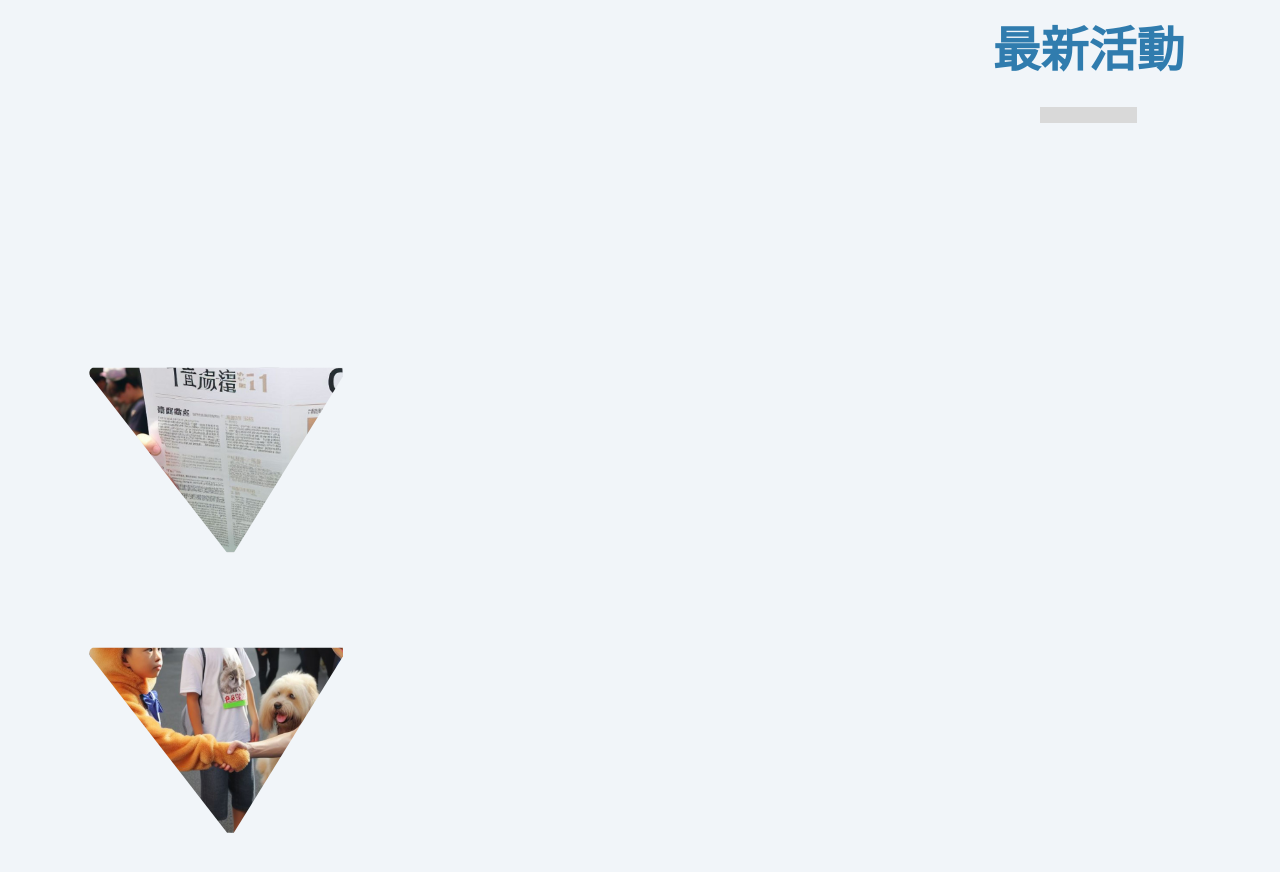
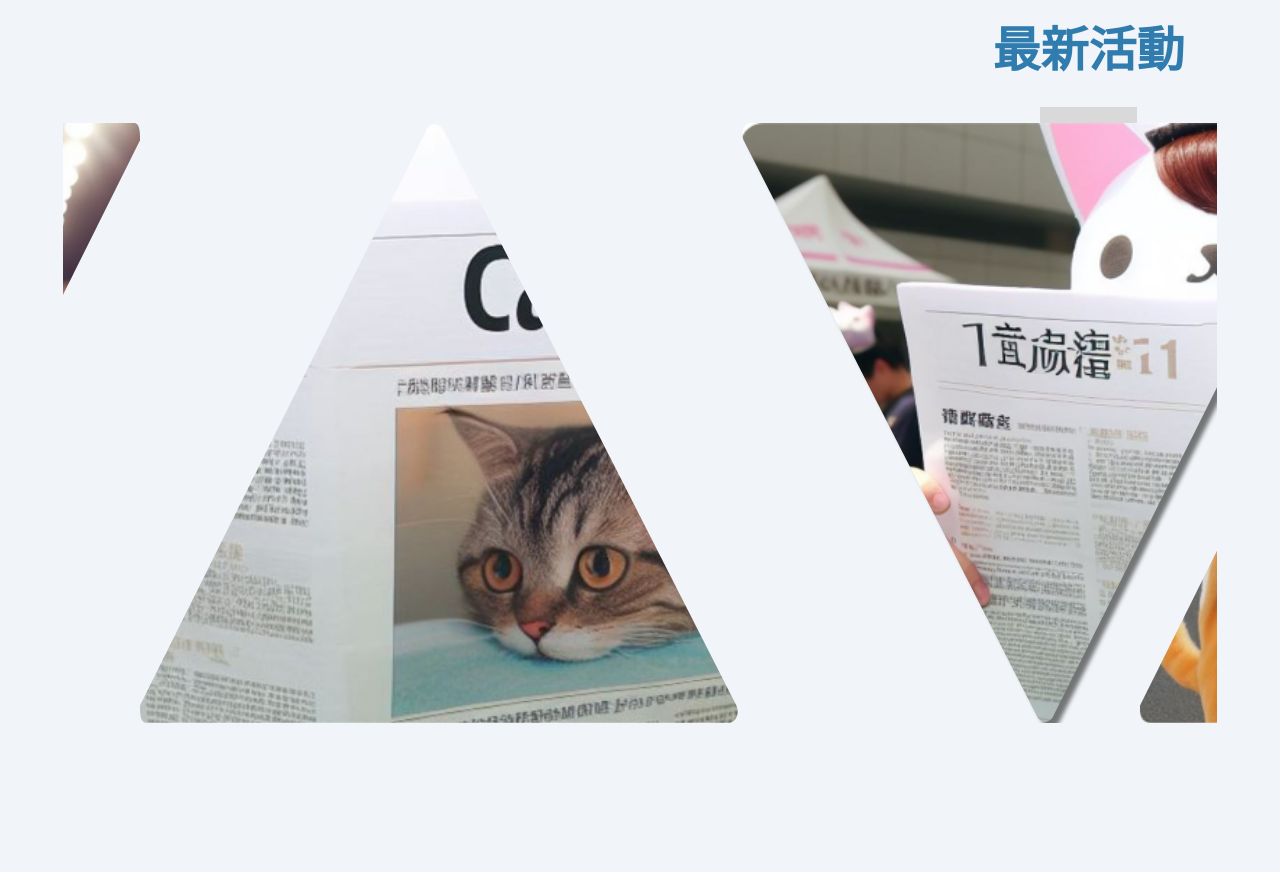
Before and after one commit to minilabmemo/f2e-election-meowsakka, a React (Create React App) app: page / in a window 1280 px wide. Shown: the part 1820-2692 px from the top of the page. Built offline with nearby package versions, Linux system fonts and the light colour scheme.

Commit message:
Fix: styles mask

```diff
--- /dev/null
+++ b/src/assets/styles/custom.css
@@ -0,0 +1,17 @@
+
+.news-photo{
+  width: 600px;
+  height: 600px;
+  background-size: cover;
+}
+
+.clipped {
+  -webkit-clip-path: url(#my-clip-path);
+  clip-path: url(#my-clip-path);
+
+}
+
+.clipped-rotate {
+  -webkit-clip-path: url(#rotate-clip-path);
+  clip-path: url(#rotate-clip-path);
+}
--- a/src/assets/styles/global.css
+++ b/src/assets/styles/global.css
@@ -1,6 +1,3 @@
-*, *::before, *::after {
-  box-sizing: border-box
-}
 
 
 img {
@@ -9,22 +6,3 @@ img {
   -webkit-user-drag: none;
   vertical-align: middle;
 }
-
-/* .mask{
-  background-image: url("../images/a1_photo.png") no-repeat top center;
-  background-size: cover;
-  -webkit-mask: url("../images/triangle_mask.png") no-repeat center center;
-  mask: url("../images/triangle_mask.png") no-repeat center center;
-  width: 280px;
-  height: 280px;
-} */
-
-.clipped {
-  width: 280px;
-  height: 280px;
-
-  background-size: cover;
-  -webkit-clip-path: url(#my-clip-path);
-  clip-path: url(#my-clip-path);
-
-}
--- a/src/index.tsx
+++ b/src/index.tsx
@@ -2,7 +2,7 @@ import ReactDOM from 'react-dom/client'
 
 import "./assets/styles/tailwind.css";
 import "./assets/styles/global.css";
-
+import "./assets/styles/custom.css";
 import "./assets/styles/animation.css";
 import App from "./App";
 import * as serviceWorker from "./serviceWorker";
--- a/src/layouts/Content.tsx
+++ b/src/layouts/Content.tsx
@@ -2,10 +2,11 @@ import React from 'react'
 import banner from "../assets/images/banner.png";
 import BG from "../assets/images/BG_top.png";
 
-import mask from "../assets/images/mask.svg";
-import test from "../assets/images/test.svg";
+
 import a1_photo from "../assets/images/a1_photo.png";
 import a2_photo from "../assets/images/a2_photo.png";
+import a3_photo from "../assets/images/a3_photo.png";
+import a4_photo from "../assets/images/a4_photo.png";
 function Title({ text }: { text: string }) {
   return (
     <div className=" flex flex-col items-center w-[257px]">
@@ -17,7 +18,7 @@ function Title({ text }: { text: string }) {
 
 export default function Content() {
 
-
+  const photoSize = 200;
   return (
     <div className="">
       <section id="about" >
@@ -58,13 +59,36 @@ export default function Content() {
         <div className="carousel">
 
 
-          <svg className="svg">
-            <clipPath id="my-clip-path" clipPathUnits="objectBoundingBox"><path d="M0.586,1 C0.592,1,0.605,1,0.61,1 L1,0.369 C1,0.356,1,0.339,1,0.339 H0.109 C0.097,0.339,0.09,0.356,0.097,0.369 L0.586,1"></path></clipPath>
+
+          <svg className="svg w-0 h-0">
+            <clipPath id="my-clip-path" clipPathUnits="objectBoundingBox">
+              <path d="M0.496,0.991 C0.502,1,0.515,1,0.521,0.991 L1,0.029 C1,0.016,1,0,0.989,0 H0.019 C0.007,0,0,0.016,0.006,0.029 L0.496,0.991"></path>
+            </clipPath>
           </svg>
-          <div style={{ backgroundImage: `url(${a1_photo})` }} className="clipped"> </div>
-          <div style={{ backgroundImage: `url(${a2_photo})` }} className="clipped "> </div>
+          <svg className="svg w-0 h-0">
+            <clipPath id="rotate-clip-path" clipPathUnits="objectBoundingBox" transform="rotate(180,300,300) ">
+              <path d="M0.496,0.991 C0.502,1,0.515,1,0.521,0.991 L1,0.029 C1,0.016,1,0,0.989,0 H0.019 C0.007,0,0,0.016,0.006,0.029 L0.496,0.991"></path>
+            </clipPath>
+          </svg>
 
+          <div className="flex justify-center items-baseline overflow-hidden relative">
+
+            <div style={{ backgroundImage: `url(${a1_photo})` }} className="grow-0 shrink-0 news-photo clipped "> </div>
+            <div style={{ backgroundImage: `url(${a2_photo})` }} className="grow-0 shrink-0  news-photo clipped-rotate "> </div>
+            <div style={{ backgroundImage: `url(${a3_photo})` }} className="grow-0 shrink-0 news-photo clipped "> </div>
+            <div style={{ backgroundImage: `url(${a4_photo})` }} className="grow-0 shrink-0  news-photo clipped-rotate "> </div>
+
+            <div className="drop-shadow-[6px_6px_2px_rgba(61,61,61,0.7)] -mr-[200px]">
+              <div style={{ backgroundImage: `url(${a1_photo})` }} className="grow-0 shrink-0 news-photo clipped "> </div>
+            </div>
+            <div style={{ backgroundImage: `url(${a2_photo})` }} className="grow-0 shrink-0  news-photo clipped-rotate "> </div>
+            <div style={{ backgroundImage: `url(${a3_photo})` }} className="grow-0 shrink-0 news-photo clipped "> </div>
+            <div style={{ backgroundImage: `url(${a4_photo})` }} className="grow-0 shrink-0  news-photo clipped-rotate "> </div>
+
+
+          </div>
         </div>
+
       </section >
 
     </div >
```
Also changed, not shown: src/assets/images/mask.svg (deleted), src/assets/images/test.svg (deleted).
